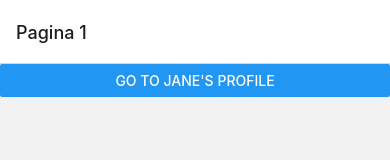
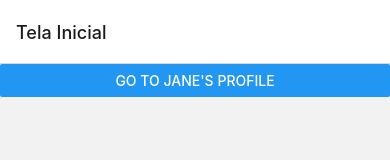
Before and after one commit to ThallisonRhanniel/ProjectTestNew, a React Native app: screen / in a window 390 px wide. Shown: the top 160 px of the page. Built offline with nearby package versions, Linux system fonts and the light colour scheme.

Commit message:
Alterado os titulos das paginas

```diff
--- a/AppNavigator.tsx
+++ b/AppNavigator.tsx
@@ -8,8 +8,8 @@ const { Navigator, Screen } = createNativeStackNavigator();
 
 const HomeNavigator = () => (
     <Navigator>
-        <Screen name='Home' component={HomeScreen} options={{title: "Pagina 1"}} />
-        <Screen name='Profile' component={ProfileScreen} options={{title: "Pagina 2"}}/>
+        <Screen name='Home' component={HomeScreen} options={{title: "Tela Inicial"}} />
+        <Screen name='Profile' component={ProfileScreen} options={{title: "Tela de Perfil"}}/>
     </Navigator>
 )
 
```
